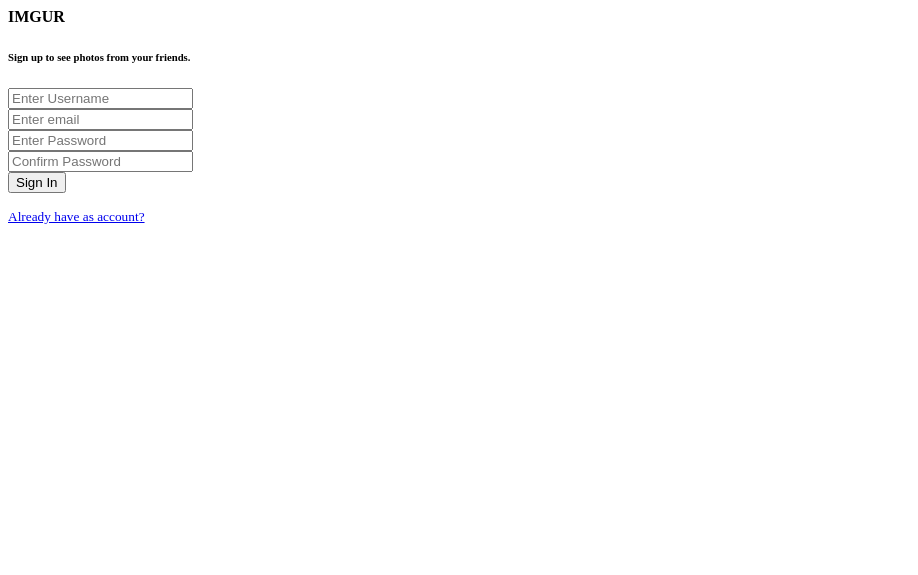
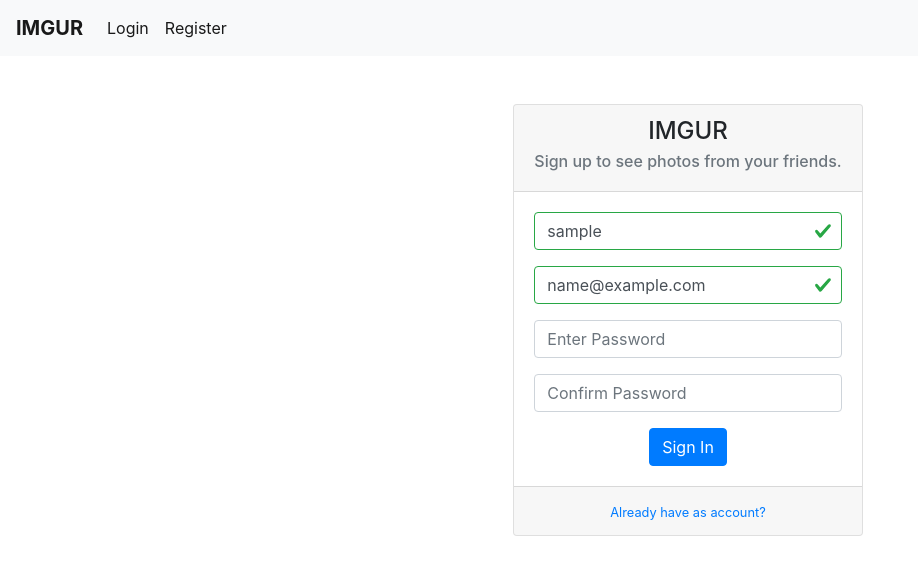
Before and after one commit to MilanBan/IMGUR, a PHP site: template views/auth/register.php in a window 1280 px wide; the page is wider, and only the part inside the window is pictured. Shown: the top 575 px of that part, without its empty margins (0-918 px from the left). Run offline with PHP 8.4, Linux system fonts and the light colour scheme; the template is opened without the code that fills it: most values are stand-ins (such as "Sample title", 1, 10 or a date in 2020).

Commit message:
Added validation for reg/log function

```diff
--- a/controllers/Controller.php
+++ b/controllers/Controller.php
@@ -8,7 +8,10 @@
     {
         if (file_exists(__DIR__."/../views/$view.php"))
         {
+            require_once __DIR__.'/../views/includes/header.php';
             require_once __DIR__."/../views/$view.php";
+            require_once __DIR__.'/../views/includes/footer.php';
+
         }else{
             echo "404 | Page not found";
         }
--- a/views/auth/register.php
+++ b/views/auth/register.php
@@ -9,17 +9,45 @@
         <div class="card-body">
             <form action="/register" method="post">
                 <div class="form-group">
-                    <input type="text" name="username" class="form-control" placeholder="Enter Username">
+                    <input type="text" name="username" class="form-control <?= (isset($data['errors']['username'])) ? 'is-invalid' : (isset($data['user']->username) ? 'is-valid' : '') ?>" placeholder="Enter Username" value="<?= $data['user']->username ?? '' ?>">
                 </div>
+                <?php if (isset($data['errors']['username'])) : ?>
+                    <div class="mb-3">
+                        <small class="text-danger">
+                            <?= $data['errors']['username'] ?>
+                        </small>
+                    </div>
+                <?php endif; ?>
                 <div class="form-group">
-                    <input type="email" name="email" class="form-control" placeholder="Enter email">
+                    <input type="email" name="email" class="form-control <?= (isset($data['errors']['email'])) ? 'is-invalid' : (isset($data['user']->email) ? 'is-valid' : '') ?>" placeholder="Enter email" value="<?= $data['user']->email ?? '' ?>">
                 </div>
+                <?php if (isset($data['errors']['email'])) : ?>
+                    <div class="mb-3">
+                        <small class="text-danger">
+                            <?= $data['errors']['email'] ?>
+                        </small>
+                    </div>
+                <?php endif; ?>
                 <div class="form-group">
-                    <input type="password" name="password" class="form-control" placeholder="Enter Password" >
+                    <input type="password" name="password" class="form-control <?= !isset($data['errors']['password']) ? '' : 'is-invalid' ?>" placeholder="Enter Password" >
                 </div>
+                <?php if (isset($data['errors']['password'])) : ?>
+                    <div class="mb-3">
+                        <small class="text-danger">
+                            <?= $data['errors']['password'] ?>
+                        </small>
+                    </div>
+                <?php endif; ?>
                 <div class="form-group">
-                    <input type="password" name="confirm_password" class="form-control" placeholder="Confirm Password">
+                    <input type="password" name="confirm_password" class="form-control <?= !isset($data['errors']['confirm_password']) ? '' : 'is-invalid' ?>" placeholder="Confirm Password">
                 </div>
+                <?php if (isset($data['errors']['confirm_password'])) : ?>
+                    <div class="mb-3">
+                        <small class="text-danger">
+                            <?= $data['errors']['confirm_password'] ?>
+                        </small>
+                    </div>
+                <?php endif; ?>
                 <div class="d-flex justify-content-center">
                     <button type="submit" class="btn btn-primary">Sign In</button>
                 </div>
--- /dev/null
+++ b/views/includes/footer.php
@@ -0,0 +1,5 @@
+    </div>
+    <script src="https://stackpath.bootstrapcdn.com/bootstrap/4.3.1/js/bootstrap.min.js" integrity="sha384-JjSmVgyd0p3pXB1rRibZUAYoIIy6OrQ6VrjIEaFf/nJGzIxFDsf4x0xIM+B07jRM" crossorigin="anonymous"></script>
+    <script src="https://code.jquery.com/jquery-3.6.0.min.js" integrity="sha256-/xUj+3OJU5yExlq6GSYGSHk7tPXikynS7ogEvDej/m4=" crossorigin="anonymous"></script>
+    </body>
+</html>
--- /dev/null
+++ b/views/includes/header.php
@@ -0,0 +1,28 @@
+<!doctype html>
+<html lang="en">
+<head>
+    <meta charset="UTF-8">
+    <link rel="icon" href="data:,">
+    <meta name="viewport" content="width=device-width, initial-scale=1, shrink-to-fit=no">
+    <meta http-equiv="X-UA-Compatible" content="ie=edge">
+    <link rel="stylesheet" href="https://stackpath.bootstrapcdn.com/bootstrap/4.3.1/css/bootstrap.min.css" integrity="sha384-ggOyR0iXCbMQv3Xipma34MD+dH/1fQ784/j6cY/iJTQUOhcWr7x9JvoRxT2MZw1T" crossorigin="anonymous">
+    <title>IMGUR</title>
+</head>
+<body>
+<nav class="navbar navbar-expand-md navbar-light bg-light">
+    <a class="navbar-brand" href="/"><strong>IMGUR</strong></a>
+    <button class="navbar-toggler" type="button" data-toggle="collapse" data-target="#navbarSupportedContent" aria-controls="navbarSupportedContent" aria-expanded="false" aria-label="Toggle navigation">
+        <span class="navbar-toggler-icon"></span>
+    </button>
+    <div class="collapse navbar-collapse" id="navbarSupportedContent">
+        <ul class="navbar-nav my-2 my-lg-0">
+            <li class="nav-item active">
+                <a class="nav-link" href="/login">Login <span class="sr-only">(current)</span></a>
+            </li>
+            <li class="nav-item active">
+                <a class="nav-link" href="/register">Register</a>
+            </li>
+        </ul>
+    </div>
+</nav>
+<div class="container-fluid m-5">
```
Also changed, not shown: controllers/AuthController.php (+17 -10 lines), models/UserModel.php (+78 -1 lines), views/auth/login.php (+23 -3 lines).
